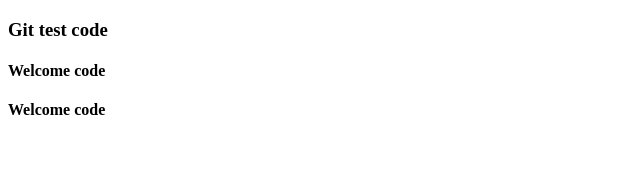
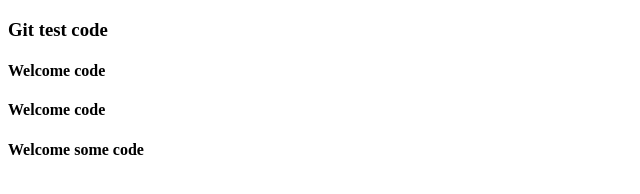
Before and after one commit to Yugal12345/test, a plain HTML site: page index.html in a window 1280 px wide. Shown: the whole page, without its empty margins (0-640 px from the left). Drawn offline with Linux system fonts and the light colour scheme.

Commit message:
directy change

```diff
--- a/index.html
+++ b/index.html
@@ -12,6 +12,7 @@
     <h3>Git test code</h3>
     <h4>Welcome code</h4>
     <h4>Welcome code</h4>
+    <h4>Welcome some code </h4>
 </body>
 
 </html>
```
